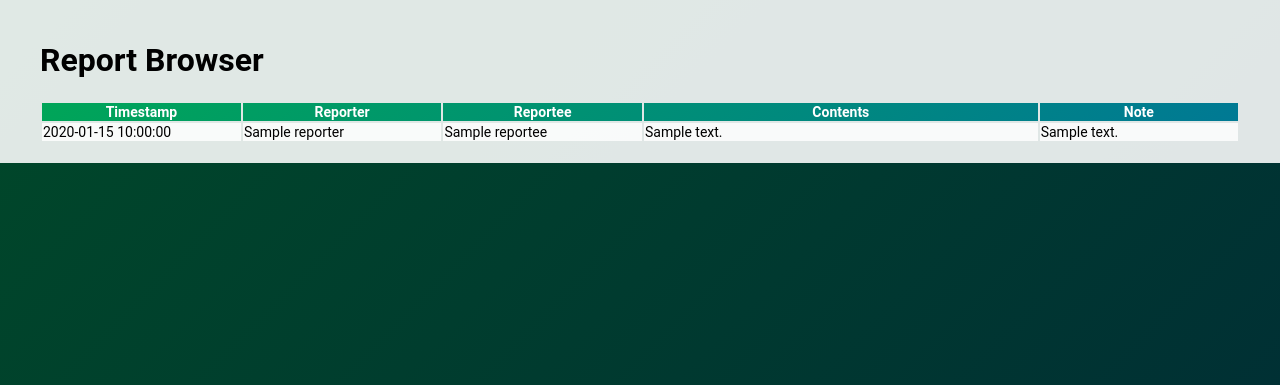
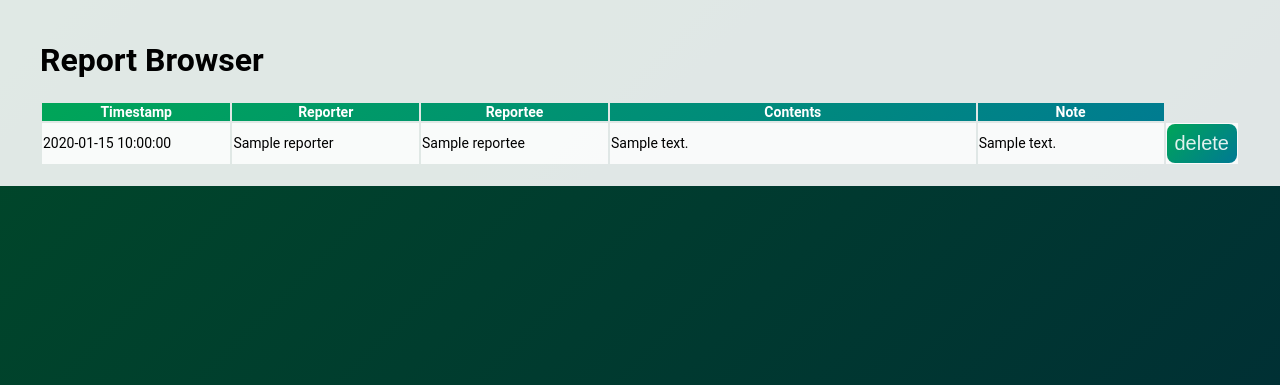
Before and after one commit to lchs-cybersecurity/aspys-backend, a Flask app: template templates/reportbrowser.html in a window 1280 px wide. Shown: the part 128-513 px from the top of the page. Run offline with Flask 2, Linux system fonts and the light colour scheme; the template is opened without the code that fills it: most values are stand-ins (such as "Sample title", 1, 10 or a date in 2020); parts of the project's set-up code (start-up, migrations or seed data) failed here and were passed over; some libraries are stand-ins or nearby versions; some web fonts are replaced.

Commit message:
[ft] made working delete system

```diff
--- a/main.py
+++ b/main.py
@@ -26,6 +26,7 @@ cors = CORS(app, resources={r"/api/*": {"origins": "*"}})
 db = dataset.connect('sqlite:///reports.db')
 rdb = db.get_table('reports')
 
+'''
 login_manager = LoginManager()
 
 # Load salter-hasher
@@ -58,6 +59,7 @@ except FileNotFoundError:
     print(f"User {username} added.")
     with open("data/logins.json", "w+") as logins_file:
         logins_file.write(json_dumps(logins))
+'''
 
 
 # --- Server Listener actions ---
@@ -106,8 +108,13 @@ def handle_login():
 
 @app.route("/delete", methods=['POST', 'PUT'])
 def delete_item():
-    rdb.delete(receiver=request.args.get("receiver"))
+    json = request.get_json()
 
+    print(json)
+
+    rdb.delete(timestamp=json.get('timestamp'))
+
+    return json, 200
 
 @app.errorhandler(404)
 def page_not_found(e):
--- a/templates/reportbrowser.html
+++ b/templates/reportbrowser.html
@@ -17,7 +17,7 @@
             </tr>
 
             {% for report in data %}
-                <tr class="reports-row">
+                <tr class="reports-row" id="report-at-{{ report['timestamp'] }}">
                     <td>{{ report['timestamp'] }}</td>
                     <td>{{ report['reporter'] }}</td>
                     <td>{{ report['reportee'] }}</td>
@@ -27,6 +27,9 @@
                         </div>
                     </td>
                     <td>{{ report['note'] }}</td>
+                    <td>
+                        <button class='deleter-button' will_delete="{{ report['timestamp'] }}">delete</button>
+                    </td>
                 </tr>
             {% endfor %}
         {% else %}
@@ -41,6 +44,36 @@
 {% endblock %}
 
 {% block js %}
-    <script src="{{ url_for('static',filename='js/lib/jquery.min.js') }}"></script>
+    <script src="https://code.jquery.com/jquery-3.4.1.min.js"></script>
     <script src="{{ url_for('static',filename='js/reportbrowser.js') }}"></script>
+    <script>
+        function sendDelete(timestamp) {
+            //makes the request
+            let request = $.ajax({
+                type: "POST",
+                url: "{{ url_for('delete_item') }}",
+                contentType: "application/json",
+                dataType: "json",
+                data: JSON.stringify({
+                    timestamp: timestamp,
+                }),
+            });
+
+            request.done(function( msg ) { //success
+                console.log(msg) //console logs
+
+                $(`#report-at-${timestamp}`).prop('hidden', true); //hides the html element that corresponds to the report
+            });
+            request.fail(function( jqXHR, textStatus ) {
+                console.log(jqXHR)
+            });
+        }
+
+        $('.deleter-button').click(function(e) { //le event for when you click dat delete button
+            let el = e.target;
+            let timestamp = el.getAttribute('will_delete'); //each of these buttons has this attribute, specifying which report to delete
+
+            sendDelete(timestamp);
+        })
+    </script>
 {% endblock %}
```
